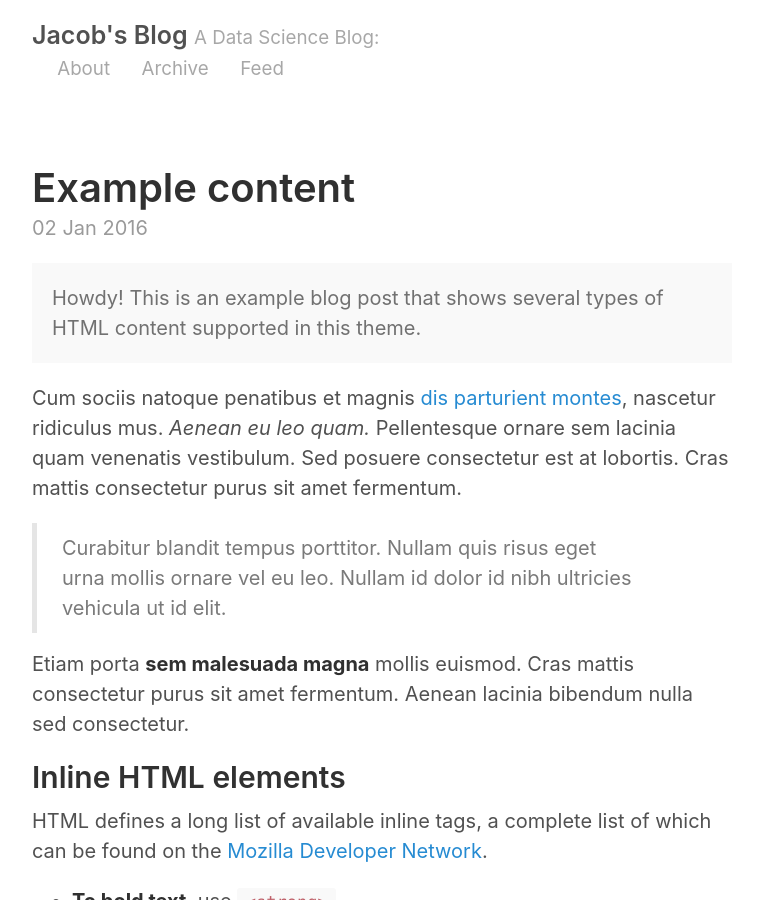
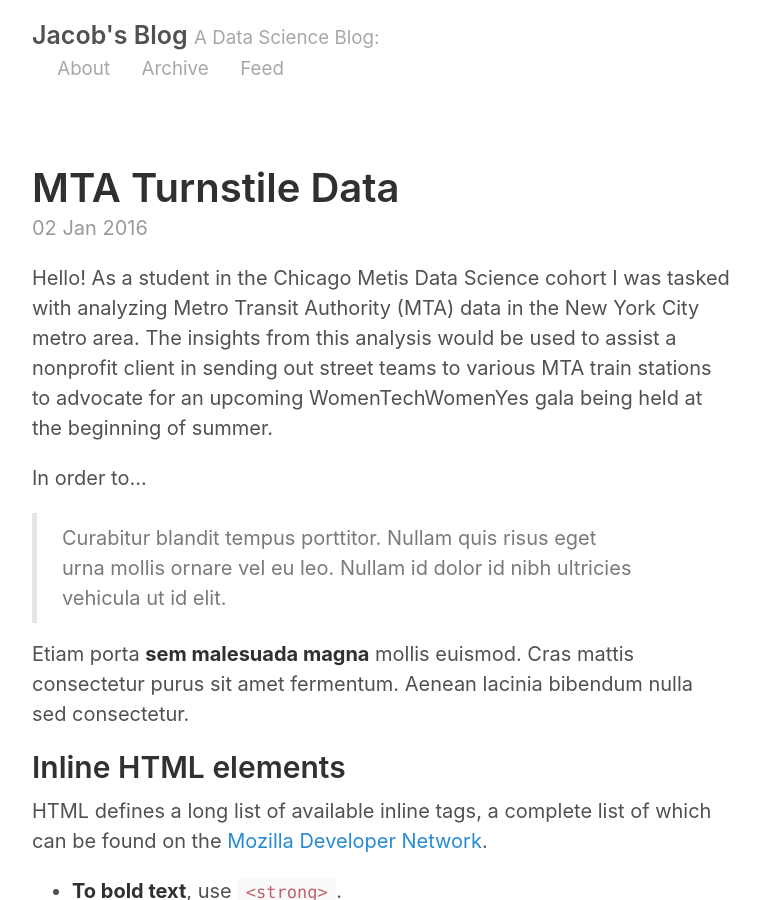
Before and after one commit to Gopher2016/Gopher2016.github.io, a Jekyll site: the page built from _posts/2016-01-02-example-content.md, in a window 1280 px wide and 900 px high. Shown: the whole window, without its empty margins (258-1018 px from the left). Built offline with Jekyll 4.4.1, drawn with Linux system fonts in a browser that asks for light colours; some of the changed text lies outside the part shown.

Commit message:
My first blog commit

```diff
--- a/_posts/2016-01-02-example-content.md
+++ b/_posts/2016-01-02-example-content.md
@@ -1,14 +1,11 @@
 ---
 layout: post
-title: Example content
+title: MTA Turnstile Data
 ---
 
+Hello! As a student in the Chicago Metis Data Science cohort I was tasked with analyzing Metro Transit Authority (MTA) data in the New York City metro area. The insights from this analysis would be used to assist a nonprofit client in sending out street teams to various MTA train stations to advocate for an upcoming WomenTechWomenYes gala being held at the beginning of summer.
 
-<div class="message">
-  Howdy! This is an example blog post that shows several types of HTML content supported in this theme.
-</div>
-
-Cum sociis natoque penatibus et magnis <a href="#">dis parturient montes</a>, nascetur ridiculus mus. *Aenean eu leo quam.* Pellentesque ornare sem lacinia quam venenatis vestibulum. Sed posuere consectetur est at lobortis. Cras mattis consectetur purus sit amet fermentum.
+In order to...
 
 > Curabitur blandit tempus porttitor. Nullam quis risus eget urna mollis ornare vel eu leo. Nullam id dolor id nibh ultricies vehicula ut id elit.
 
```
Also changed, not shown: _posts/2019-04-08-example-content.md (added, +14 -0 lines), images/Distribution_Daily_Entries_MTA_Stations.png (added), images/May_June_2018_Daily_Entries_by_Station.png (added).
